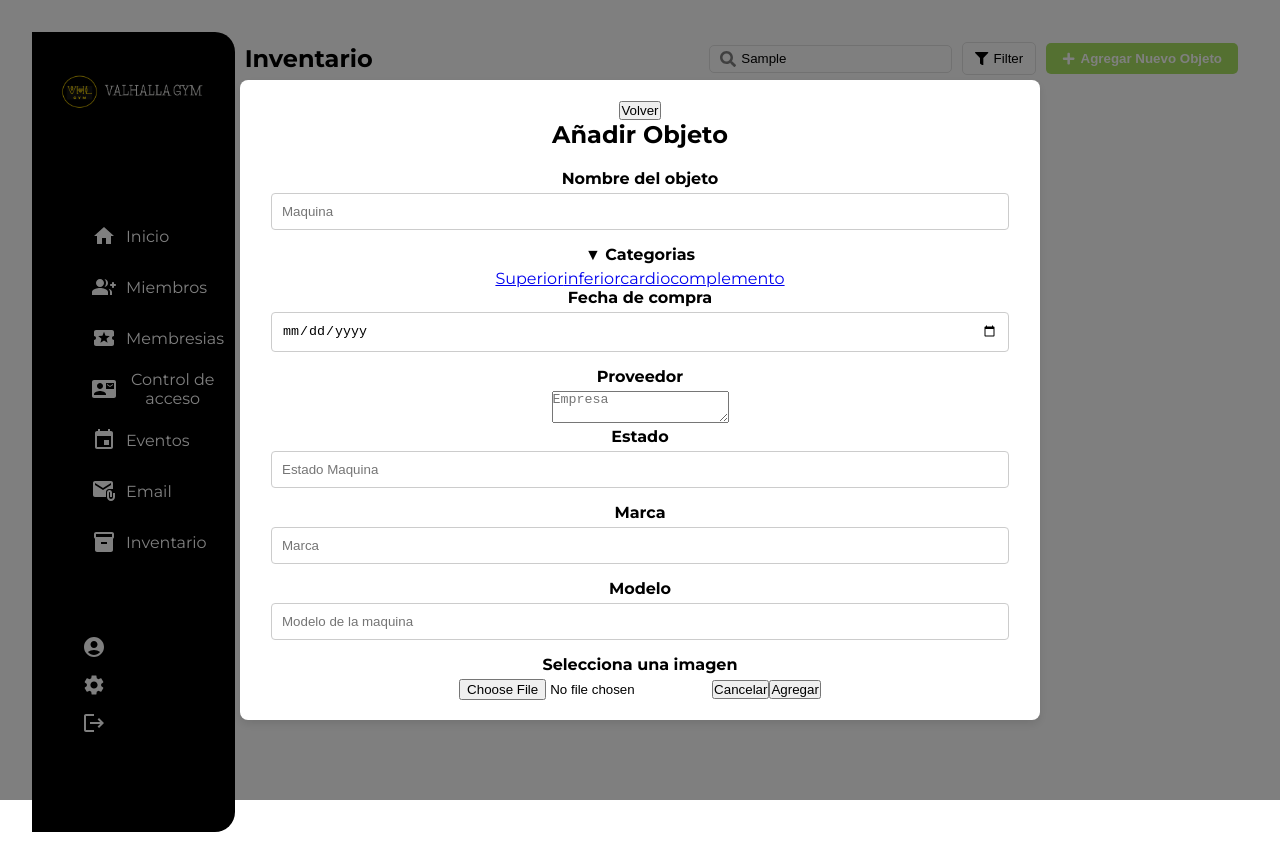
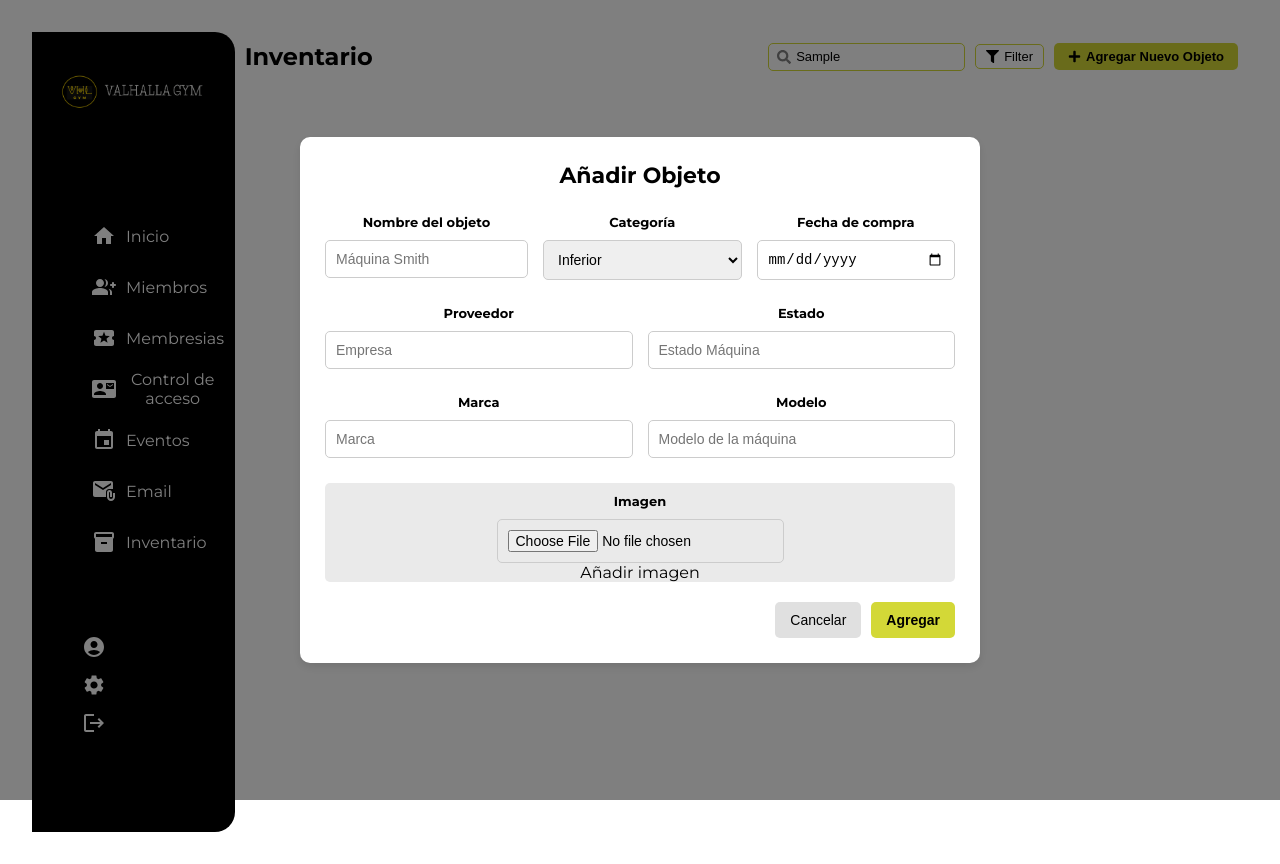
Before and after one commit to pabloocampo1/GymManager-Front-end, a React (Vite) app: page /dashboard/inventario in a window 1280 px wide. Both pictures are taken after typing "Sample" into the empty fields and a click on the button "Agregar Nuevo Objeto". Built offline with nearby package versions, Linux system fonts and the light colour scheme.

Commit message:
pull de lo nuevo

```diff
--- a/package.json
+++ b/package.json
@@ -16,8 +16,10 @@
     "@mui/material": "^6.4.6",
     "@mui/styled-engine": "^6.4.6",
     "@mui/styled-engine-sc": "^6.4.6",
+    "bootstrap": "^5.3.3",
     "lucide-react": "^0.476.0",
     "react": "^19.0.0",
+    "react-bootstrap": "^2.10.9",
     "react-dom": "^19.0.0",
     "react-icons": "^5.5.0",
     "react-router-dom": "^7.2.0",
--- a/src/Components/Modals/ModalEvents/EventModal.css
+++ b/src/Components/Modals/ModalEvents/EventModal.css
@@ -4,67 +4,77 @@
   left: 0;
   width: 100%;
   height: 100%;
-    background: rgba(240, 240, 240, 0.9); /* Fondo claro y uniforme */
+  background: rgba(0, 0, 0, 0.5);
   display: flex;
   align-items: center;
   justify-content: center;
 }
 
 .modal-content {
-    background: white;
-    padding: 30px; /* Aumentar el padding */
-    border-radius: 8px;
-    box-shadow: 0px 4px 10px rgba(0, 0, 0, 0.1); /* Sombra más suave */
-    width: 600px; /* Ajustar el ancho */
+  background: #f8f8f8;
+  width: 500px;
+  padding: 20px;
+  border-radius: 10px;
+  box-shadow: 0px 4px 10px rgba(0, 0, 0, 0.1);
 }
 
-/* Estilos para el formulario */
-.modal-content label {
-    display: block;
-    margin-bottom: 5px;
-    font-weight: bold;
+.close-btn {
+  background: none;
+  border: none;
+  font-size: 14px;
+  cursor: pointer;
+  color: #000;
 }
 
-.modal-content input[type="text"],
-.modal-content input[type="date"],
+.modal-content form {
+  display: flex;
+  flex-direction: column;
+}
+
+.modal-content label {
+  font-weight: bold;
+  margin-top: 10px;
+}
+
+.modal-content input,
 .modal-content select {
-    width: calc(100% - 22px);
-    padding: 10px;
-    margin-bottom: 15px;
+  padding: 8px;
+  margin-top: 5px;
+  border-radius: 5px;
   border: 1px solid #ccc;
-    border-radius: 4px;
-    box-sizing: border-box;
 }
 
 .modal-content .image-upload {
-    border: 2px dashed #ccc;
-    padding: 20px;
-    text-align: center;
-    margin-bottom: 20px;
-    cursor: pointer;
-    border-radius: 4px;
+  width: 100%;
+  height: 120px;
+  background: #eaeaea;
+  display: flex;
+  align-items: center;
+  justify-content: center;
+  border-radius: 5px;
+  margin-top: 10px;
 }
 
-/* Estilos para los botones */
 .modal-content .button-container {
   display: flex;
-    justify-content: flex-end;
+  justify-content: space-between;
+  margin-top: 20px;
 }
 
-.modal-content .button-container button {
-    padding: 10px 20px;
+.modal-content .cancel-btn {
+  background: black;
+  color: white;
+  padding: 10px 15px;
   border: none;
-    border-radius: 4px;
+  border-radius: 5px;
   cursor: pointer;
-    margin-left: 10px;
 }
 
-.modal-content .button-container button:first-child {
-    background-color: #f0f0f0;
-    color: #333;
+.modal-content .add-btn {
+  background: #D3D837;
+  color: black;
+  padding: 10px 15px;
+  border: none;
+  border-radius: 5px;
+  cursor: pointer;
 }
-
-modal-content .button-container button:last-child {
-    background-color: #a8e063;
-    color: white;
-}
--- a/src/Components/Modals/ModalEvents/EventModal.jsx
+++ b/src/Components/Modals/ModalEvents/EventModal.jsx
@@ -4,8 +4,14 @@ import "./EventModal.css";
 const EventModal = ({ isOpen, onClose }) => {
   if (!isOpen) return null;
 
+  const handleOverlayClick = (e) => {
+    if (e.target.classList.contains("modal-overlay")) {
+      onClose();
+    }
+  };
+
   return (
-    <div className="modal-overlay">
+    <div className="modal-overlay" onClick={handleOverlayClick}>
       <div className="modal-content">
         <button className="close-btn" onClick={onClose}>Volver</button>
         <h2>Añadir Evento</h2>
@@ -13,29 +19,32 @@ const EventModal = ({ isOpen, onClose }) => {
           <label>Nombre del Evento</label>
           <input type="text" required placeholder="Evento"/>
 
-          <label for="menuToggle" class="menu-button" placeholder="opciones">&#9660; Categorias</label>
-
-        <div class="menu-options">
-            <a href="#">CrosFit</a>
-            <a href="#">Natacion</a>
-            <a href="#">Atletismo</a>
-            <a href="#">Power lifther</a>
-        </div>
+          <label>Categoría</label>
+          <select required>
+            <option value="crossfit">CrossFit</option>
+            <option value="natacion">Natación</option>
+            <option value="atletismo">Atletismo</option>
+            <option value="powerlifting">Powerlifting</option>
+          </select>
 
           <label>Fecha del evento</label>
-          <input type="date" required placeholder="20/10/2006"/>
+          <input type="date" required />
 
           <label>Encargado</label>
-          <textarea required placeholder="Encargado"></textarea>
+          <input type="text" required placeholder="Encargado" />
 
           <label>Lugar</label>
-          <input type="text" required placeholder="Ubicacion"></input>
+          <input type="text" required placeholder="Ubicación" />
 
-          <label for="fileInput">Selecciona una imagen</label>
-          <input type="file" id="fileInput"></input>
+          <label>Imagen</label>
+          <div className="image-upload">
+            <span>Añadir imagen</span>
+          </div>
 
-          <button type="submit" id="AddEvent" onClick={onClose}>Cancelar</button>
-          <button type="submit" id="AddEvent">Agregar</button>
+          <div className="button-container">
+            <button type="button" className="cancel-btn" onClick={onClose}>Cancelar</button>
+            <button type="submit" className="add-btn">Agregar</button>
+          </div>
         </form>
       </div>
     </div>
--- a/src/Components/Modals/ModalInventory/InventoryModal.css
+++ b/src/Components/Modals/ModalInventory/InventoryModal.css
@@ -12,84 +12,95 @@
 
 .modal-content {
   background: white;
-    padding: 20px;
-    border-radius: 8px;
-    width: 800px; /* Ajustado para la imagen */
+  padding: 25px;
+  width: 680px; /* Ajustado para que coincida */
+  border-radius: 10px;
+  position: relative;
 }
 
 .modal-content h2 {
   text-align: center;
-    margin-bottom: 20px;
+  margin-bottom: 15px;
+  font-size: 22px; /* Ajustado para que coincida */
+  font-weight: bold;
 }
 
-  .form-section {
-    margin-bottom: 20px;
+.modal-content .form-row {
+  display: flex;
+  gap: 15px;
+  margin-bottom: 15px;
 }
 
-  .form-section h3 {
-    margin-bottom: 10px;
+.modal-content .form-group {
+  flex: 1;
+  display: flex;
+  flex-direction: column;
 }
 
-  .form-row {
-    display: flex;
-    justify-content: space-between;
-    margin-bottom: 10px;
-  }
-
-  .form-group {
-    flex: 1;
-    margin-right: 10px;
-  }
-
-  .form-group:last-child {
-    margin-right: 0;
-  }
-
-  .form-group label {
-    display: block;
+.modal-content label {
+  font-size: 13px;
+  font-weight: bold;
   margin-bottom: 5px;
 }
 
-  .form-group input[type="text"],
-  .form-group select,
-  .form-group input[type="date"] {
-    width: calc(100% - 12px);
-    padding: 6px;
+.modal-content input,
+.modal-content select {
+  padding: 10px;
   border: 1px solid #ccc;
-    border-radius: 4px;
+  border-radius: 5px;
+  font-size: 14px;
 }
 
-  .image-upload {
-    border: 2px dashed #ccc;
-    padding: 20px;
-    text-align: center;
-    cursor: pointer;
-    height: 100px; /* Ajustado para la imagen */
+.modal-content .image-upload {
   display: flex;
-    justify-content: center;
+  flex-direction: column;
   align-items: center;
 }
 
-  .button-container {
+.modal-content .image-box {
+  border: 1px dashed #ccc;
+  height: 90px;
+  width: 100%;
+  display: flex;
+  align-items: center;
+  justify-content: center;
+  color: gray;
+  font-size: 14px;
+  border-radius: 5px;
+  margin-top: 10px;
+}
+
+.modal-content .button-container {
   display: flex;
   justify-content: flex-end;
+  gap: 10px;
   margin-top: 20px;
 }
 
-  .button-container button {
-    padding: 10px 20px;
+.modal-content .cancel-btn {
+  background: #e0e0e0;
+  color: black;
+  padding: 10px 15px;
   border: none;
-    border-radius: 4px;
+  border-radius: 5px;
   cursor: pointer;
-    margin-left: 10px;
+  font-size: 14px;
 }
 
-  .cancel-btn {
-    background-color: #f0f0f0;
-    color: #333;
+.modal-content .add-btn {
+  background: #ffdd57;
+  color: black;
+  padding: 10px 15px;
+  border: none;
+  border-radius: 5px;
+  cursor: pointer;
+  font-size: 14px;
 }
 
-  .add-btn {
-    background-color: #a8e063;
-    color: white;
+.modal-content .add-btn:hover {
+  background: #ffd000;
 }
+
+.modal-content .cancel-btn:hover {
+  background: #cfcfcf;
+}
--- a/src/Components/Modals/ModalInventory/InventoryModal.jsx
+++ b/src/Components/Modals/ModalInventory/InventoryModal.jsx
@@ -4,44 +4,75 @@ import "./InventoryModal.css";
 const InventoryModal = ({ isOpen, onClose }) => {
   if (!isOpen) return null;
 
+  const handleOverlayClick = (e) => {
+    if (e.target.classList.contains("modal-overlay")) {
+      onClose(); // Cierra el modal solo si se hace clic fuera del contenido
+    }
+  };
+
   return (
-    <div className="modal-overlay">
+    <div className="modal-overlay" onClick={handleOverlayClick}>
       <div className="modal-content">
-        <button className="close-btn" onClick={onClose}>Volver</button>
         <h2>Añadir Objeto</h2>
         <form>
-          <label>Nombre del objeto</label>
-          <input type="text" required placeholder="Maquina"/>
+          <div className="form-row">
+            <div className="form-group">
+              <label htmlFor="nombre">Nombre del objeto</label>
+              <input type="text" id="nombre" required placeholder="Máquina Smith" />
+            </div>
 
-          <label for="menuToggle" class="menu-button" placeholder="opciones">&#9660; Categorias</label>
+            <div className="form-group">
+              <label htmlFor="categoria">Categoría</label>
+              <select id="categoria">
+                <option>Inferior</option>
+                <option>Superior</option>
+                <option>Cardio</option>
+                <option>Complemento</option>
+              </select>
+            </div>
 
-        <div class="menu-options">
-            <a href="#">Superior</a>
-            <a href="#">inferior</a>
-            <a href="#">cardio</a>
-            <a href="#">complemento</a>
-        </div>
+            <div className="form-group">
+              <label htmlFor="fecha">Fecha de compra</label>
+              <input type="date" id="fecha" required />
+            </div>
+          </div>
 
-          <label>Fecha de compra</label>
-          <input type="date" required placeholder="20/10/2006"/>
+          <div className="form-row">
+            <div className="form-group">
+              <label htmlFor="proveedor">Proveedor</label>
+              <input type="text" id="proveedor" required placeholder="Empresa" />
+            </div>
 
-          <label>Proveedor</label>
-          <textarea required placeholder="Empresa"></textarea>
+            <div className="form-group">
+              <label htmlFor="estado">Estado</label>
+              <input type="text" id="estado" required placeholder="Estado Máquina" />
+            </div>
+          </div>
 
-          <label>Estado</label>
-          <input type="text" required placeholder="Estado Maquina"></input>
+          <div className="form-row">
+            <div className="form-group">
+              <label htmlFor="marca">Marca</label>
+              <input type="text" id="marca" required placeholder="Marca" />
+            </div>
 
-        <label>Marca</label>
-        <input type="text" required placeholder="Marca"></input>
+            <div className="form-group">
+              <label htmlFor="modelo">Modelo</label>
+              <input type="text" id="modelo" required placeholder="Modelo de la máquina" />
+            </div>
+          </div>
 
-        <label>Modelo</label>
-        <input type="text" required placeholder="Modelo de la maquina"></input>
+          <div className="form-group image-upload">
+            <label htmlFor="imagen">Imagen</label>
+            <input type="file" id="imagen" />
+            <div className="image-preview">Añadir imagen</div>
+          </div>
 
-          <label for="fileInput">Selecciona una imagen</label>
-          <input type="file" id="fileInput" placeholder="añadir imagen" required></input>
-
-          <button type="submit" id="AddEvent" onClick={onClose}>Cancelar</button>
-          <button type="submit" id="AddEvent">Agregar</button>
+          <div className="button-container">
+            <button type="button" className="cancel-btn" onClick={onClose}>
+              Cancelar
+            </button>
+            <button type="submit" className="add-btn">Agregar</button>
+          </div>
         </form>
       </div>
     </div>
--- a/src/Components/SideBar/SideBar.jsx
+++ b/src/Components/SideBar/SideBar.jsx
@@ -53,7 +53,7 @@ function SideBar() {
                 </div>
                 <div className={activeLink ==="Eventos" ? style.activeLink : ""}
                     onClick={() => handleClick("Eventos")}>
-                    <EventIcon sx={{color:"white"}} />  <Link to="user">Eventos</Link>
+                    <EventIcon sx={{color:"white"}} />  <Link to="eventos">Eventos</Link>
                 </div>
                 <div className={activeLink ==="Email" ? style.activeLink : ""}
                     onClick={() => handleClick("Email")} >
@@ -61,7 +61,7 @@ function SideBar() {
                 </div>
                 <div className={activeLink ==="Inventario" ? style.activeLink : ""}
                     onClick={() => handleClick("Inventario")}>
-                   <InventoryIcon sx={{color:"white"}} /> <Link to="user">Inventario</Link>
+                   <InventoryIcon sx={{color:"white"}} /> <Link to="inventario">Inventario</Link>
                 </div>
             </div>
 
--- a/src/Pages/Inventory/Inventory.css
+++ b/src/Pages/Inventory/Inventory.css
@@ -15,42 +15,47 @@
 .search-container {
   display: flex;
   align-items: center;
-    border: 1px solid #e3e3e3;
+  border: 1px solid #D3D837; /* Color corregido */
   border-radius: 5px;
-    padding: 5px 10px;
+  padding: 2px 8px; /* Reducción del padding */
   gap: 5px;
+  height: 28px; /* Más pequeño */
 }
 
 .search-icon {
   color: gray;
+  font-size: 14px;
 }
 
 .search-input {
   border: none;
   outline: none;
-    width: 200px;
+  width: 160px; /* Más pequeño */
+  font-size: 13px; /* Ajuste de fuente */
 }
 
 .filter-btn {
   display: flex;
   align-items: center;
   gap: 5px;
-    border: 1px solid #e3e3e3;
+  border: 1px solid #D3D837; /* Color corregido */
   background: white;
-    padding: 8px 12px;
+  padding: 4px 10px; /* Ajuste fino */
   border-radius: 5px;
   cursor: pointer;
+  font-size: 13px;
 }
 
 .add-btn {
   display: flex;
   align-items: center;
   gap: 5px;
-    background: #e3e300;
-    color: black;
+  background: #D3D837 !important; /* Color exacto */
+  color: black !important;
   font-weight: bold;
-    padding: 8px 16px;
+  padding: 6px 14px;
   border: none;
   border-radius: 5px;
   cursor: pointer;
+  font-size: 13px;
 }
```
Also changed, not shown: 1 other file (tests, documents, lock files or other folders). Lines whose indentation alone changed are shown as unchanged.
